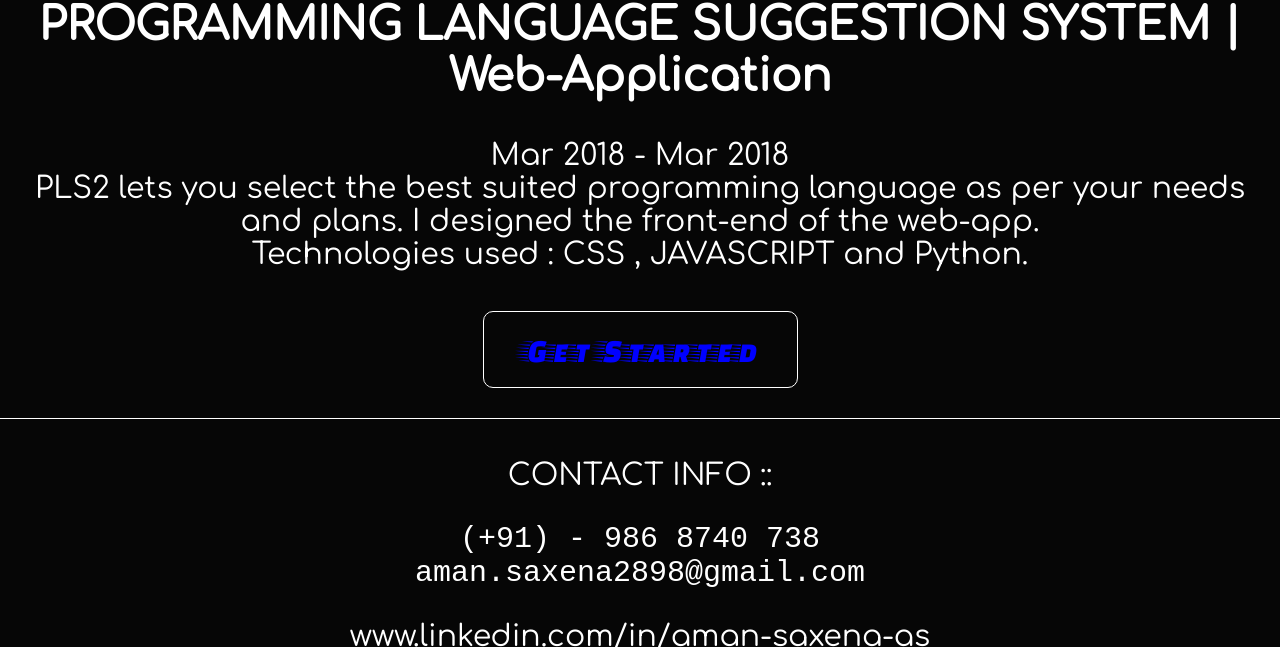
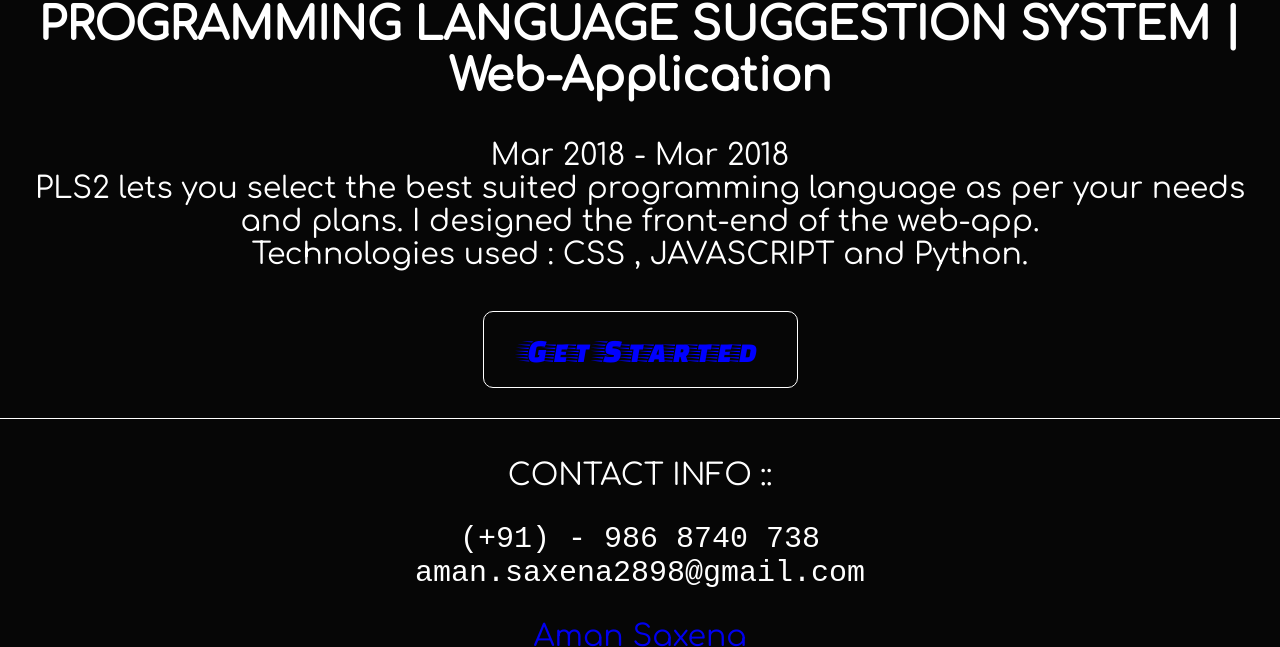
Before and after one commit to amansaxna/gitlearn, a plain HTML site: page index.html in a window 1280 px wide. Shown: the part 1705-2352 px from the top of the page. Drawn offline with Linux system fonts and the light colour scheme.

Commit message:
Update index.html

```diff
--- a/index.html
+++ b/index.html
@@ -114,6 +114,7 @@
 		<br />
 <pre >(+91) - 986 8740 738
 <l>aman.saxena2898@gmail.com</pre>
+<div class="LI-profile-badge"  data-version="v1" data-size="medium" data-locale="en_US" data-type="horizontal" data-theme="light" data-vanity="aman-saxena-as"><a class="LI-simple-link" href='https://in.linkedin.com/in/aman-saxena-as?trk=profile-badge'>Aman Saxena</a></div>
 www.linkedin.com/in/aman-saxena-as
 
 		<BR />
```
